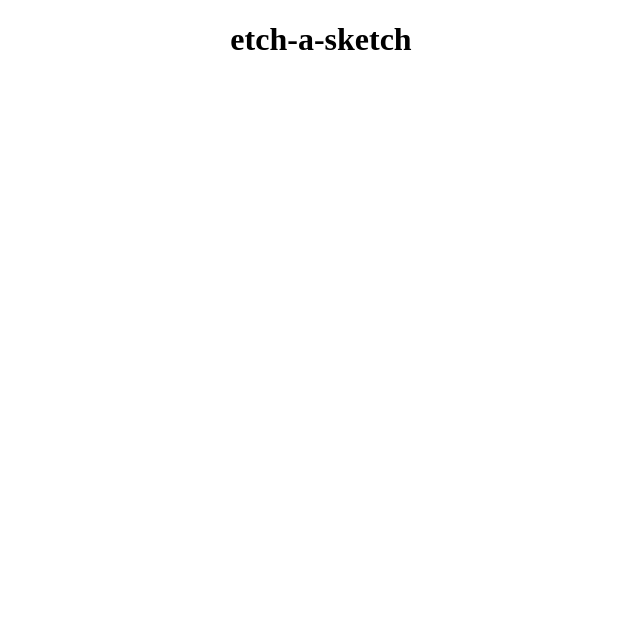
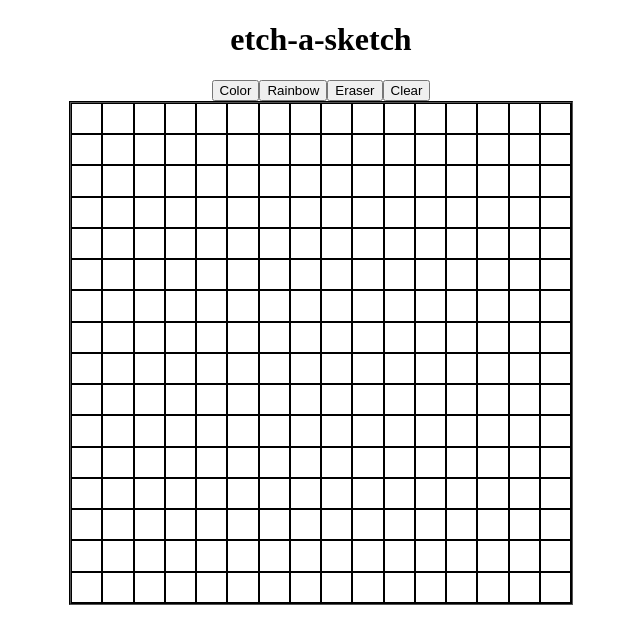
Before and after one commit to JH9001/etch-a-sketch, a plain HTML site: page index.html in a window 1280 px wide. Shown: the whole page, without its empty margins (319-959 px from the left). Drawn offline with Linux system fonts and the light colour scheme.

Commit message:
Create dynamic grid, create buttons, position items with flexbox

```diff
--- a/index.html
+++ b/index.html
@@ -9,7 +9,15 @@
 </head>
 <body>
   <h1> etch-a-sketch</h1>
+  <div class="buttons">
+  <button>Color</button>
+  <button>Rainbow</button>
+  <button>Eraser</button>
+  <button>Clear</button>
+  </div>
+  <div class="flexContainer">
   <div class="gridContainer"></div>
+  </div>
   <script type="text/javascript" src="script.js"></script>
 </body>
 </html>
--- a/script.js
+++ b/script.js
@@ -1 +1,17 @@
-const grid = document.querySelector('.grid');
+let gridContainer = document.querySelector('.gridContainer');
+
+//could do input
+let userInput = 16;
+
+const createGrid = function () {
+  for (let i = 0; i < userInput * userInput; i++) {
+    let gridDivs = document.createElement('div');
+    gridDivs.className = 'blocks';
+    gridDivs.textContent = '';
+    gridContainer.appendChild(gridDivs);
+    gridContainer.style = `grid-template-rows: repeat(${userInput}, 1fr)`;
+    gridContainer.style = `grid-template-columns: repeat(${userInput}, 1fr)`;
+  }
+};
+
+createGrid();
--- a/style.css
+++ b/style.css
@@ -2,3 +2,30 @@ h1 {
   display: flex;
   justify-content: center;
 }
+
+.buttons {
+  display: flex;
+  justify-content: center;
+}
+
+.flexContainer {
+  display: flex;
+  justify-content: center;
+}
+
+.gridContainer {
+  width: 500px;
+  height: 500px;
+  display: grid;
+  grid-template-columns: repeat(N, 1fr);
+  grid-template-rows: repeat(N, 1fr);
+  border: 2px;
+  border-style: groove;
+  border-color: black;
+}
+
+.blocks {
+  border: 1px;
+  border-style: groove;
+  border-color: black;
+}
```
